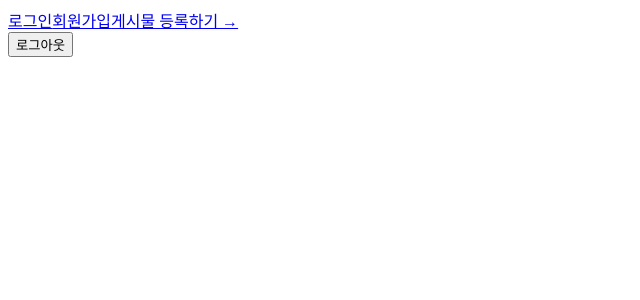
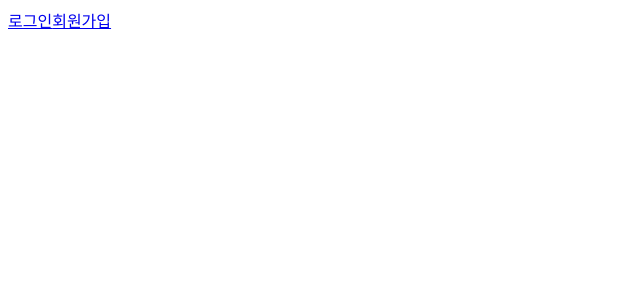
Before and after one commit to yjbenkang/yong, a React (Create React App) app: page / in a window 1280 px wide. Shown: the top 300 px of the page, without its empty margins (0-640 px from the left). Built offline with nearby package versions, Linux system fonts and the light colour scheme.

Commit message:
로그인 시와 로그아웃 시 Home view 다르게끔 수정

```diff
--- a/src/components/App.js
+++ b/src/components/App.js
@@ -5,7 +5,7 @@ function App({location}) {
   const [loggedInStatus, setLoggedInStatus] = useState(sessionStorage.getItem("loggedIn"));
   return (
     <div>
-        <Router />
+        <Router loggedInStatus={loggedInStatus}/>
         <div>{loggedInStatus}</div>
     </div>
   )
--- a/src/components/Router.js
+++ b/src/components/Router.js
@@ -10,10 +10,12 @@ import Profile from "../screens/Profile";
 import { EditProfile } from "../screens/EditProfile";
 
 export default (props)=> {
+    const loggedInStatus = props.loggedInStatus;
     return (
         <Router>
-            <Route exact path="/" render={(props) => <Home {...props}/>} />
-            <Route path="/join" render={(props) => <Join {...props}/>} />
+            <Route exact path="/" render={(props) => <Home loggedInStatus={loggedInStatus} {...props}/>} />
+            <Route path="/join" render={(props) => <Join {...props}/>}>
+            </Route>
             <Route path="/login" render={(props) => <Login {...props}/>} />
             <Route exact path="/users/:id" render={(props) => <Profile {...props}/>} />
             <Route path="/users/:id/edit" render={(props) => <EditProfile {...props}/>} />
--- a/src/screens/Home.js
+++ b/src/screens/Home.js
@@ -4,7 +4,7 @@ import Loader from "../components/Loader";
 import axios from "axios";
 import { useLogout } from "./useLogout";
 
-const Home = () => {
+const Home = ({loggedInStatus}) => {
     const [loading, setLoading] = useState(true);
     const [posts, setPosts] = useState();
     const [{logout}] = useLogout();
@@ -23,12 +23,19 @@ const Home = () => {
     }, []);
     return (
         <div>
-          <Link to={`/login`}>로그인</Link>
-          <Link to={`/join`}>회원가입</Link>
-          <Link to={`posts/upload`}>게시물 등록하기 &rarr;</Link>
-          <form onSubmit={logout}>
-            <input type="submit" value="로그아웃" />
-          </form>
+          {loggedInStatus==="true" ?
+          <div>
+            <Link to={`posts/upload`}>게시물 등록하기 &rarr;</Link>
+            <form onSubmit={logout}>
+              <input type="submit" value="로그아웃" />
+            </form>
+          </div>
+          :
+          <div>
+            <Link to={`/login`}>로그인</Link>
+            <Link to={`/join`}>회원가입</Link>
+          </div>
+          }
           {loading && < Loader />}
           {posts && posts.map((post) =>
             <div key={`${post._id}`}>
```
